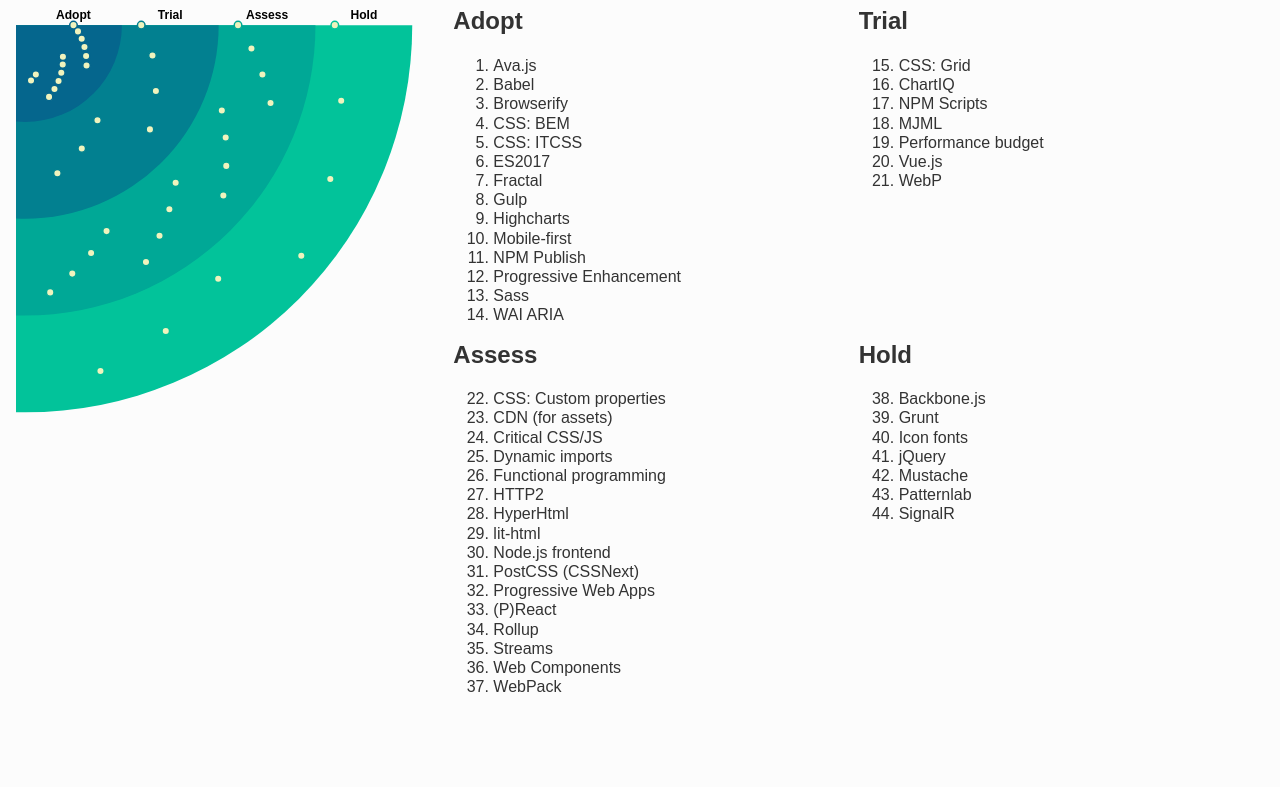
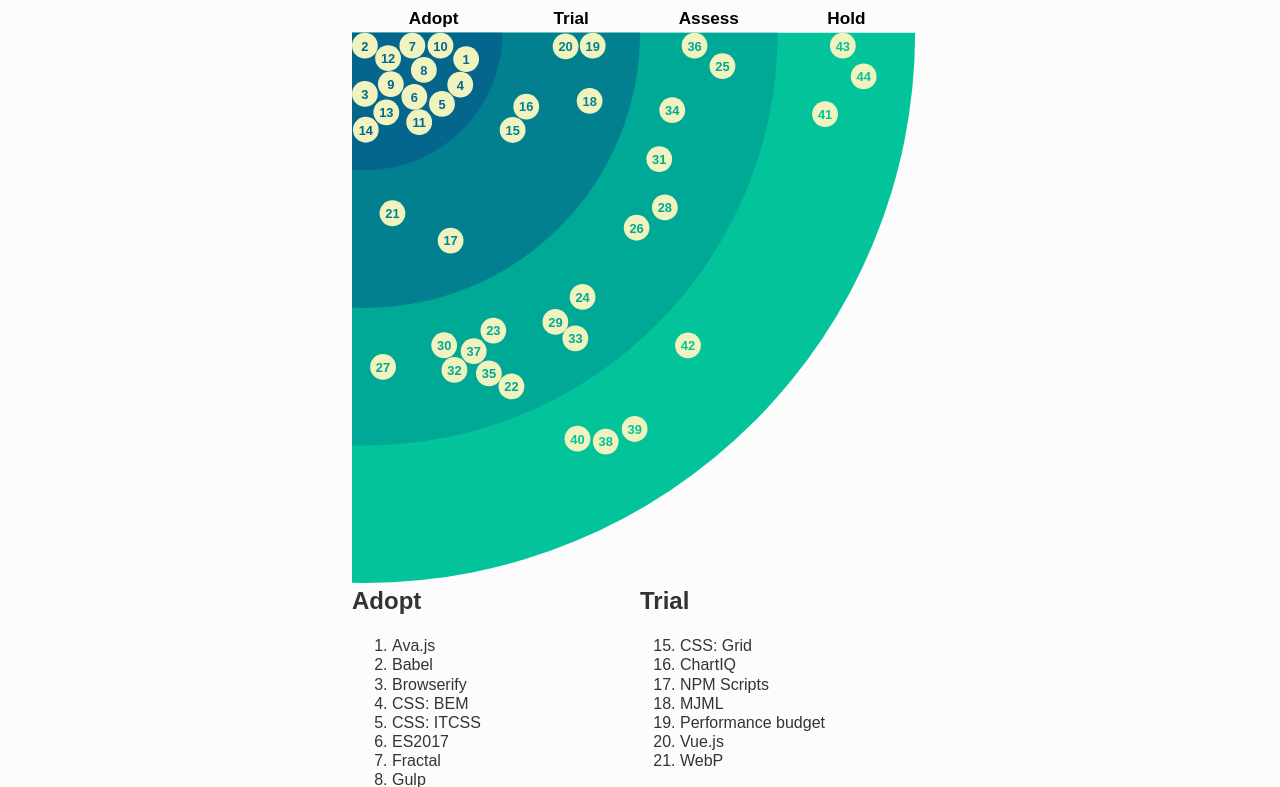
Before and after one commit to vicompany/technology-radar, a website with bundled scripts: page docs/index.html in a window 1280 px wide. Shown: the part 90-877 px from the top of the page. Before the commit the page ends 818 px from the top, so only its background shows below. Built offline with nearby package versions, Linux system fonts and the light colour scheme.

Commit message:
Implement physics-based positionining

```diff
--- a/docs/assets/scripts/factories/svg-radar.js
+++ b/docs/assets/scripts/factories/svg-radar.js
@@ -1,6 +1,6 @@
 import Vector2 from '../models/vector2.js';
+import TechnologyCircle from '../models/technology-circle.js';
 
-// const TAU = Math.PI * 2;
 const lerp = (a, b, t) => (t * (b - a)) + a;
 
 export default {
@@ -16,26 +16,40 @@
 	},
 
 	_getItemsSvg(levels, technologyByLevel) {
-		const technologyRadius = 4;
+		const technologyCircles = technologyByLevel.reduce((circles, level) => {
+			const levelInnerRadius = this._getLevelRadius(levels, level.level.index - 1);
+			const levelOuterRadius = this._getLevelRadius(levels, level.level.index);
 
-		return technologyByLevel.reduce((svg, level, levelIndex) => {
-			const levelInnerRadius = this._getLevelRadius(levels, levelIndex - 1);
-			const levelOuterRadius = this._getLevelRadius(levels, levelIndex);
+			return circles.concat(level.items.map((technology) => {
+				const angle = Math.random() * Math.PI * 0.5;
+				const radius = lerp(levelInnerRadius, levelOuterRadius, lerp(0.25, 0.75, Math.random()));
+				const tc = new TechnologyCircle(technology, level.level, 12);
 
-			return svg + level.items.map((technology, technologyIndex) => {
-				const radiusOffset = this._getTechnologyRadiusOffset(levelIndex, technologyIndex);
-				const angle = lerp(0, Math.PI * 0.5, technologyIndex / level.items.length);
-				const radius = lerp(levelInnerRadius, levelOuterRadius, radiusOffset);
-				const position = Vector2.fromPolar(angle, radius);
-				const strokeWidth = 0.5;
+				tc.position = Vector2.fromPolar(angle, radius);
 
-				return `<circle r="${technologyRadius * (1 + (0.5 * strokeWidth))}"
-					cx="${position.x * 100}%"
-					cy="${position.y * 100}%"
-					stroke-width="${technologyRadius * strokeWidth}"
-					class="radar__technology stroke stroke--level-${levelIndex + 1}"
-					data-technology-id="${technology.id}"></circle>`;
-			}).join('');
+				return tc;
+			}));
+		}, []);
+
+		for (let i = 0; i < 1364; i++) {
+			technologyCircles.forEach((tc) => {
+				const levelInnerRadius = this._getLevelRadius(levels, tc.level.index - 1);
+				const levelOuterRadius = this._getLevelRadius(levels, tc.level.index);
+
+				tc.test(technologyCircles, levelInnerRadius + tc.radius, levelOuterRadius - tc.radius);
+			});
+		}
+
+		return technologyCircles.reduce((svg, tc) => {
+			return `${svg} <g transform="translate(${tc.position.x}, ${tc.position.y})">
+				<circle r="${tc.radius}"
+					class="radar__technology"
+					data-technology-id="${tc.technology.id}"></circle>
+				<text x="0" y="0"
+					text-anchor="middle"
+					transform="translate(0, 4.5)"
+					class="radar__technology-id fill--level-${tc.level.index + 1}">${tc.technology.id}</text>
+			</g>`;
 		}, '');
 	},
 
@@ -45,13 +59,13 @@
 			const levelOuterRadius = this._getLevelRadius(levels, i);
 			const radius = lerp(levelInnerRadius, levelOuterRadius, 0.5);
 
-			return `<text x="${radius * 100}%" y="${this.fontSize * -0.5}"
+			return `<text x="${radius}" y="${this.fontSize * -0.5}"
 				class="radar__level-label">${level.name}</text>${svg}`;
 		}, '');
 	},
 
 	_getLevelRadius(levels, n) {
-		return (n + 1) / levels.length;
+		return (n + 1) / levels.length * this.size;
 	},
 
 	_getLevelsSvg(levels) {
@@ -60,7 +74,6 @@
 
 			return `<path
 				d="M -${radius} 0 A ${radius} ${radius} 0 0 0 ${radius} 0 Z"
-				transform="scale(${this.size})"
 				class="fill fill--level-${i + 1}"></path>${svg}`;
 		}, '');
 	},
@@ -79,16 +92,4 @@
 			height="${size.y}" width="${size.x}"
 			viewBox="0 ${-labelHeight} ${size.x} ${size.y + labelHeight}">${contents}</svg>`;
 	},
-
-	_getTechnologyRadiusOffset(nthLevel, nthTechnology) {
-		const padding = 0.2;
-		const levels = nthLevel === 0 ? 6 : 4;
-		const t = (nthTechnology % levels) / levels;
-
-		if (nthLevel === 0) {
-			return lerp(0.5, 1 - padding, t);
-		}
-
-		return lerp(padding, 1 - padding, t);
-	},
 };
--- a/docs/assets/scripts/models/level.js
+++ b/docs/assets/scripts/models/level.js
@@ -1,10 +1,11 @@
 export default class Level {
-	constructor(key, name) {
+	constructor(key, name, index) {
 		this.key = key;
 		this.name = name;
+		this.index = index;
 	}
 
-	static fromObject(obj) {
-		return new Level(obj.key, obj.name);
+	static fromObject(obj, index) {
+		return new Level(obj.key, obj.name, index);
 	}
 }
--- /dev/null
+++ b/docs/assets/scripts/models/technology-circle.js
@@ -0,0 +1,45 @@
+import Vector2 from './vector2.js';
+
+export default class TechnologyCircle {
+	constructor(technology, level, radius, mass = Math.sqrt(radius)) {
+		this.technology = technology;
+		this.level = level;
+
+		this.position = new Vector2();
+		this.radius = radius;
+		this.mass = mass;
+	}
+
+	test(technologyCircles, minDistanceFromCenter, maxDistanceFromCenter) {
+		const center = Vector2.fromScalar(0);
+
+		technologyCircles.forEach((tc) => {
+			if (tc === this) {
+				return;
+			}
+
+			const centerDifference = center.clone().subtract(this.position);
+			const centerDistance = centerDifference.getLength();
+			const targetLength = Math.max(minDistanceFromCenter, Math.min(maxDistanceFromCenter, centerDistance));
+
+			this.position.setLength(targetLength);
+			this.position.x = Math.max(0, this.position.x);
+			this.position.y = Math.max(this.radius, this.position.y);
+
+			const positionDifference = tc.position.clone().subtract(this.position);
+			const angle = positionDifference.getDirection();
+
+			const distance = positionDifference.getLength();
+			const distanceMin = this.radius + tc.radius;
+
+			if (distance > distanceMin) {
+				return;
+			}
+
+			this.position.subtract(Vector2.fromPolar(angle, this.radius * 0.25));
+		});
+
+		this.position.x = Math.max(0, this.position.x);
+		this.position.y = Math.max(this.radius, this.position.y);
+	}
+}
--- a/docs/assets/scripts/models/vector2.js
+++ b/docs/assets/scripts/models/vector2.js
@@ -1,16 +1,48 @@
 export default class Vector2 {
 	constructor(x = 0, y = 0) {
-		this.x = x;
-		this.y = y;
+		this.set(x, y);
+	}
+
+	add(v) {
+		this.x += v.x;
+		this.y += v.y;
+
+		return this;
 	}
 
 	clone() {
 		return new Vector2(this.x, this.y);
 	}
 
+	getDirection() {
+		return Math.atan2(this.y, this.x);
+	}
+
+	getLength() {
+		return Math.sqrt((this.x * this.x) + (this.y * this.y));
+	}
+
 	multiplyScalar(s) {
 		this.x *= s;
 		this.y *= s;
+
+		return this;
+	}
+
+	set(x, y) {
+		this.x = x;
+		this.y = y;
+
+		return this;
+	}
+
+	setLength(length) {
+		return this.multiplyScalar(length / this.getLength());
+	}
+
+	subtract(v) {
+		this.x -= v.x;
+		this.y -= v.y;
 
 		return this;
 	}
--- a/docs/assets/styles/main.css
+++ b/docs/assets/styles/main.css
@@ -38,6 +38,10 @@
 .radar__technology {
     fill: var(--color-level--5);
 }
+.radar__technology-id {
+    font-size: .75em;
+    font-weight: bold;
+}
 
 .technology-list {
     display: grid;
@@ -70,10 +74,10 @@
     text-decoration: underline;
 }
 
-@media only screen and (min-width: 64em) {
+@media only screen and (min-width: 94em) {
     .app {
         grid-template-areas: 'radar list';
-        grid-template-columns: 1fr 2fr;
+        grid-template-columns: 1fr 1fr;
     }
 
     .container {
```
